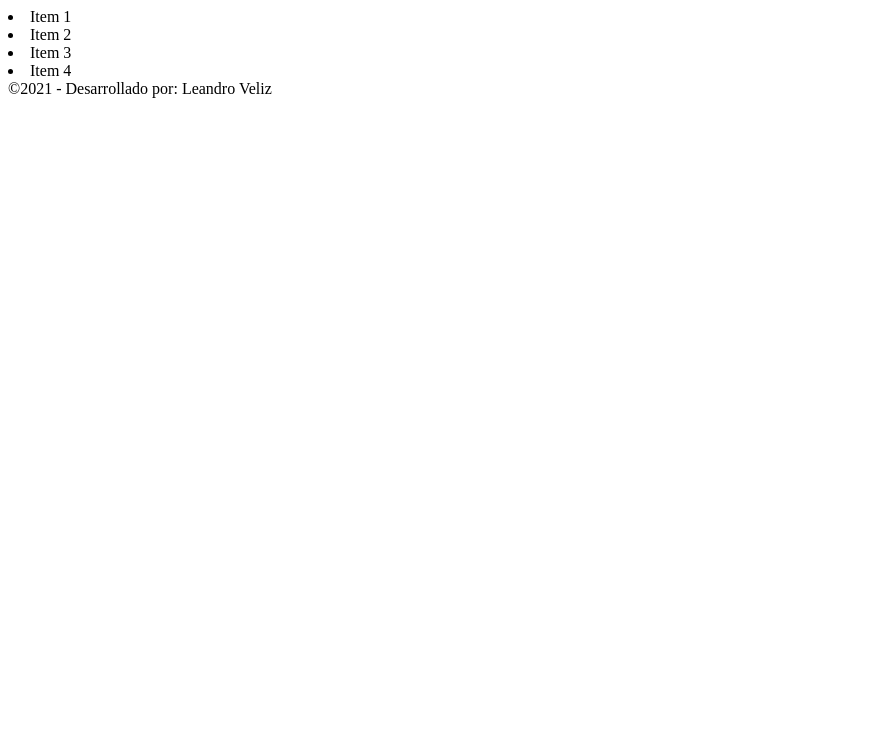
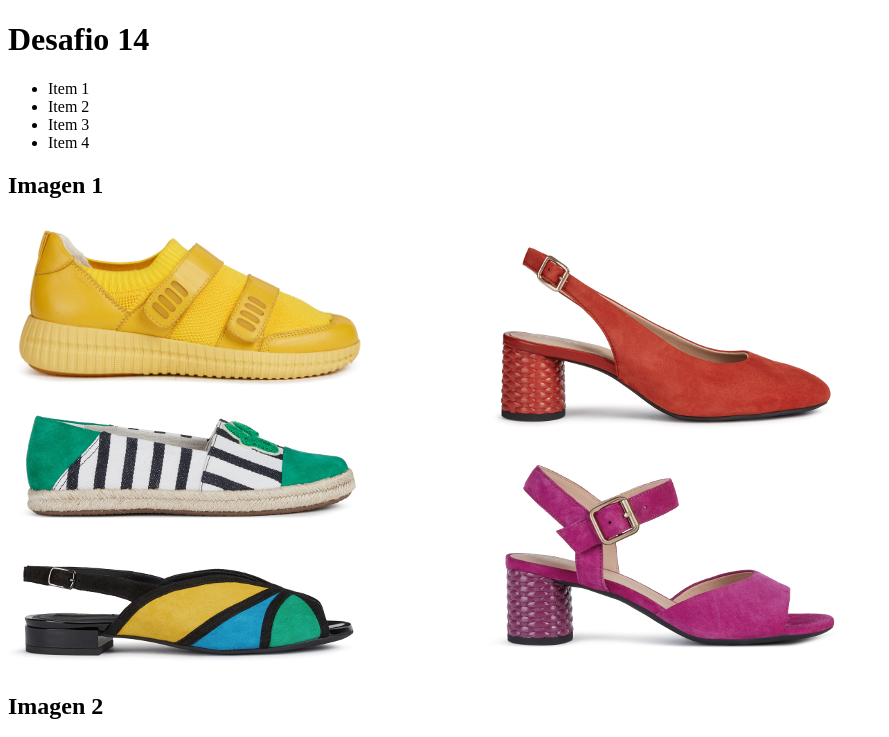
Before and after one commit to leandroveliz/git-desafio15, a plain HTML site: page index.html in a window 1280 px wide. Shown: the top 737 px of the page, without its empty margins (0-889 px from the left). Drawn offline with Linux system fonts and the light colour scheme.

Commit message:
Agrego y confirmo index

```diff
--- a/index.html
+++ b/index.html
@@ -9,12 +9,20 @@
 <body>
     <!-- Aca va mi contenido -->
     <header>
-        <li>Item 1</li>
-        <li>Item 2</li>
-        <li>Item 3</li>
-        <li>Item 4</li>
+        <h1>Desafio 14</h1>
+        <ul>
+        <li class="sinSubrayado">Item 1</li>
+        <li class="sinSubrayado">Item 2</li>
+        <li class="sinSubrayado">Item 3</li>
+        <li class="sinSubrayado">Item 4</li>
+        </ul>
     </header>
-
+        <h2>Imagen 1</h2>
+        <img src="img/calzado.jpg" alt="">
+        <h2>Imagen 2</h2>
+        <img src="img/ropa.jpeg" alt="">
+        <h2>Imagen 3</h2>
+        <img src="img/ojota1.jpg" alt="">
     <footer> &copy;2021 - Desarrollado por: Leandro Veliz</footer>
 </body>
 </html><!-- fin de html -->
```
